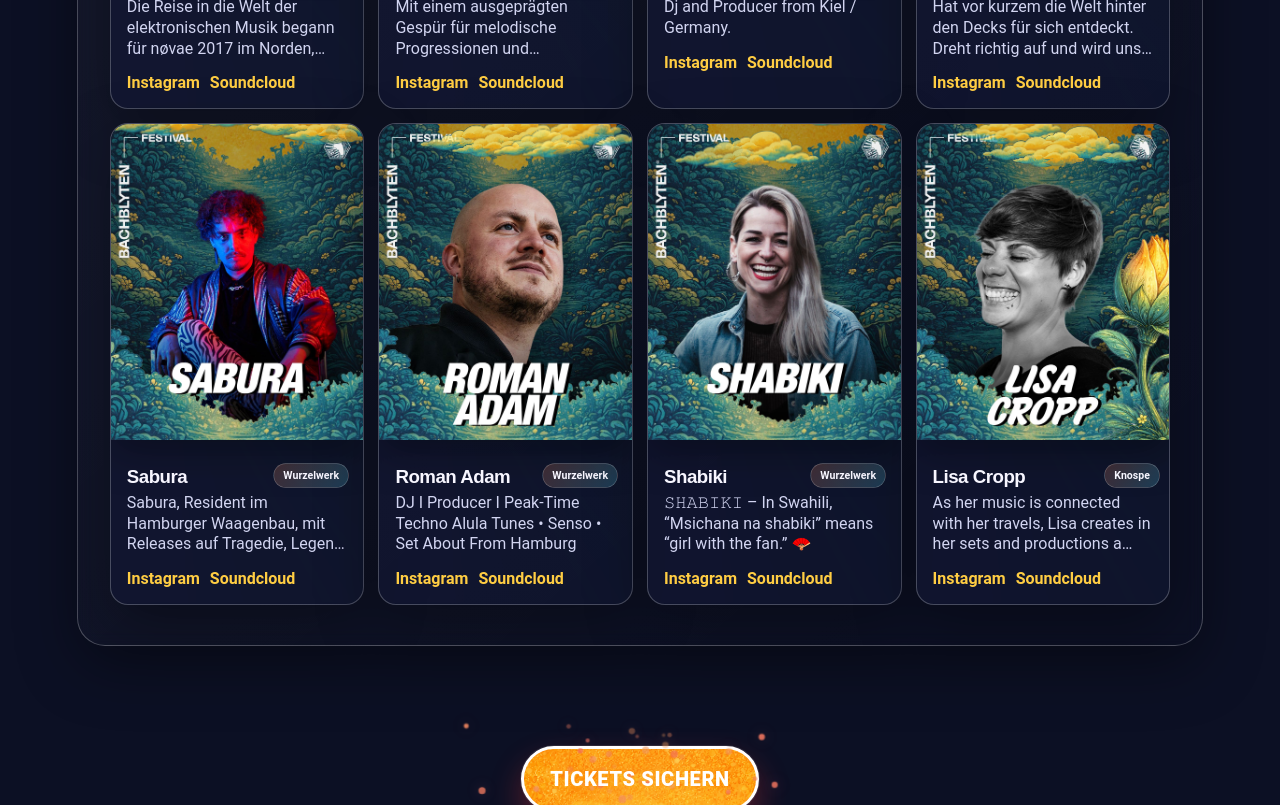
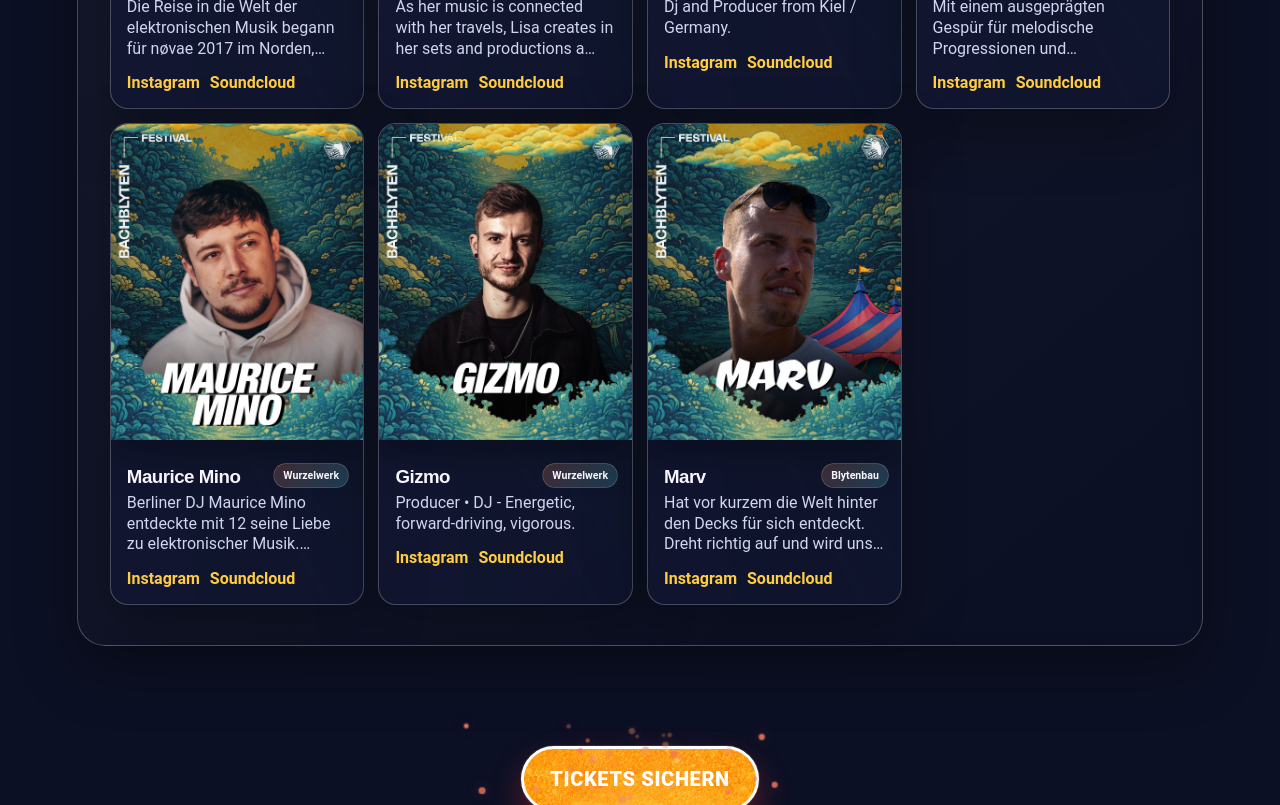
Before and after one commit to Leon-Bor/bachblyten, an Angular app: page /line-up in a window 1280 px wide. Shown: the part 1640-2445 px from the top of the page. Built offline with nearby package versions, Linux system fonts and the light colour scheme; a web font is replaced by a local one.

Commit message:
refactor(data): Removes artist from lineup
Removes a specific artist entry from the lineup data.
This change cleans up the lineup and prepares it for updates.

```diff
--- a/src/app/data/lineup.ts
+++ b/src/app/data/lineup.ts
@@ -79,20 +79,6 @@ export const LINEUP_DATA: LineupData = {
     //     { label: 'Soundcloud', url: 'https://soundcloud.com/dashallert' },
     //   ],
     // },
-    {
-      name: 'Roman Adam',
-      image: 'artists/roman-adam-bachblyten-festival-line-up-2026.jpg',
-      profile: 'DJ I Producer I Peak-Time Techno Alula Tunes • Senso • Set About From Hamburg',
-      time: new Date('2024-07-26T19:30:00'),
-      stage: 'Wurzelwerk',
-      links: [
-        { label: 'Instagram', url: 'https://www.instagram.com/roman_adam_ofc/?hl=de' },
-        {
-          label: 'Soundcloud',
-          url: 'https://soundcloud.com/roman-adam-ofc?utm_source=clipboard&utm_medium=text&utm_campaign=social_sharing',
-        },
-      ],
-    },
     {
       name: 'Maurice Mino',
       image: 'artists/maurice-mino-bachblyten-festival-line-up-2026.jpg',
```
